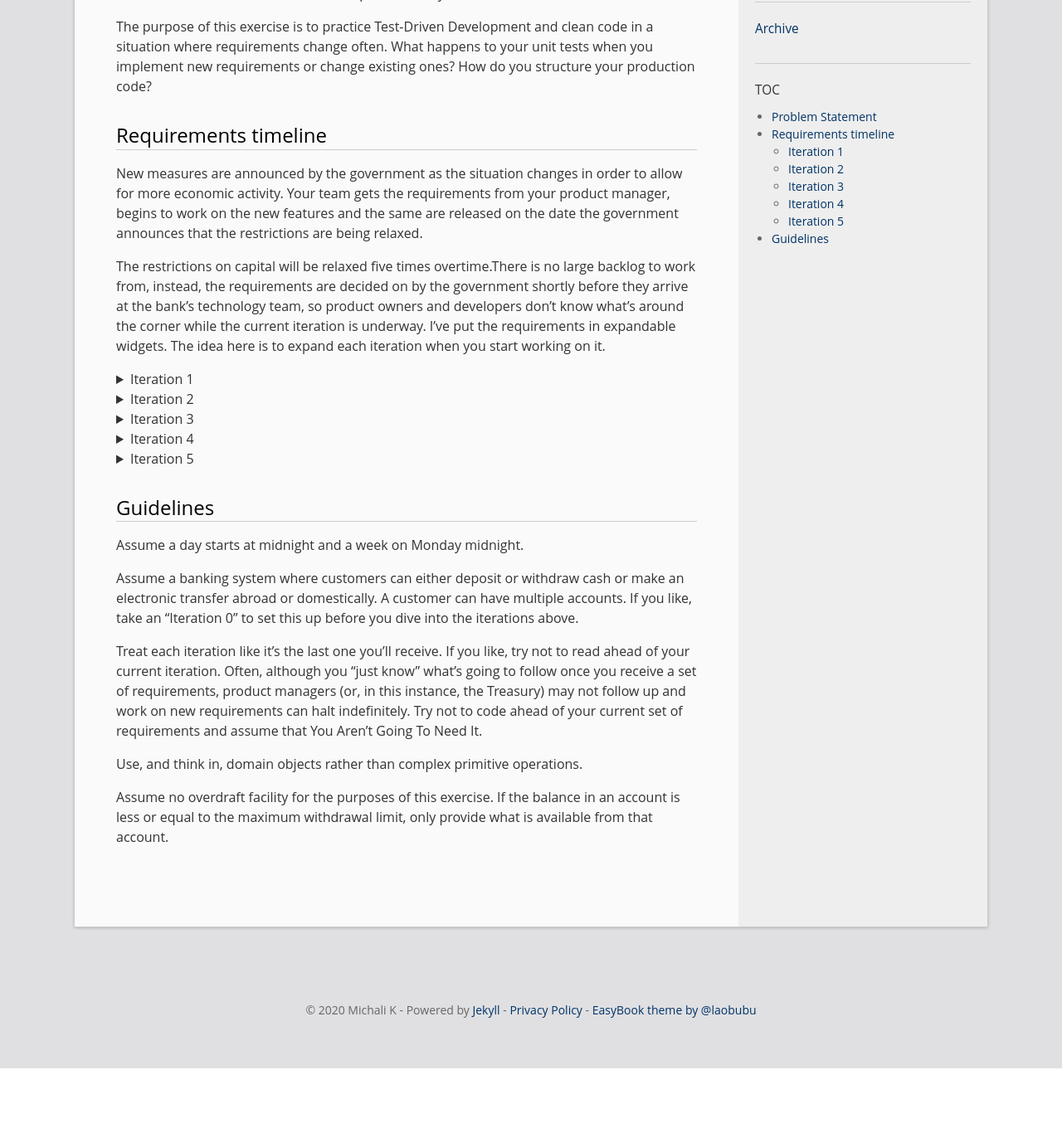
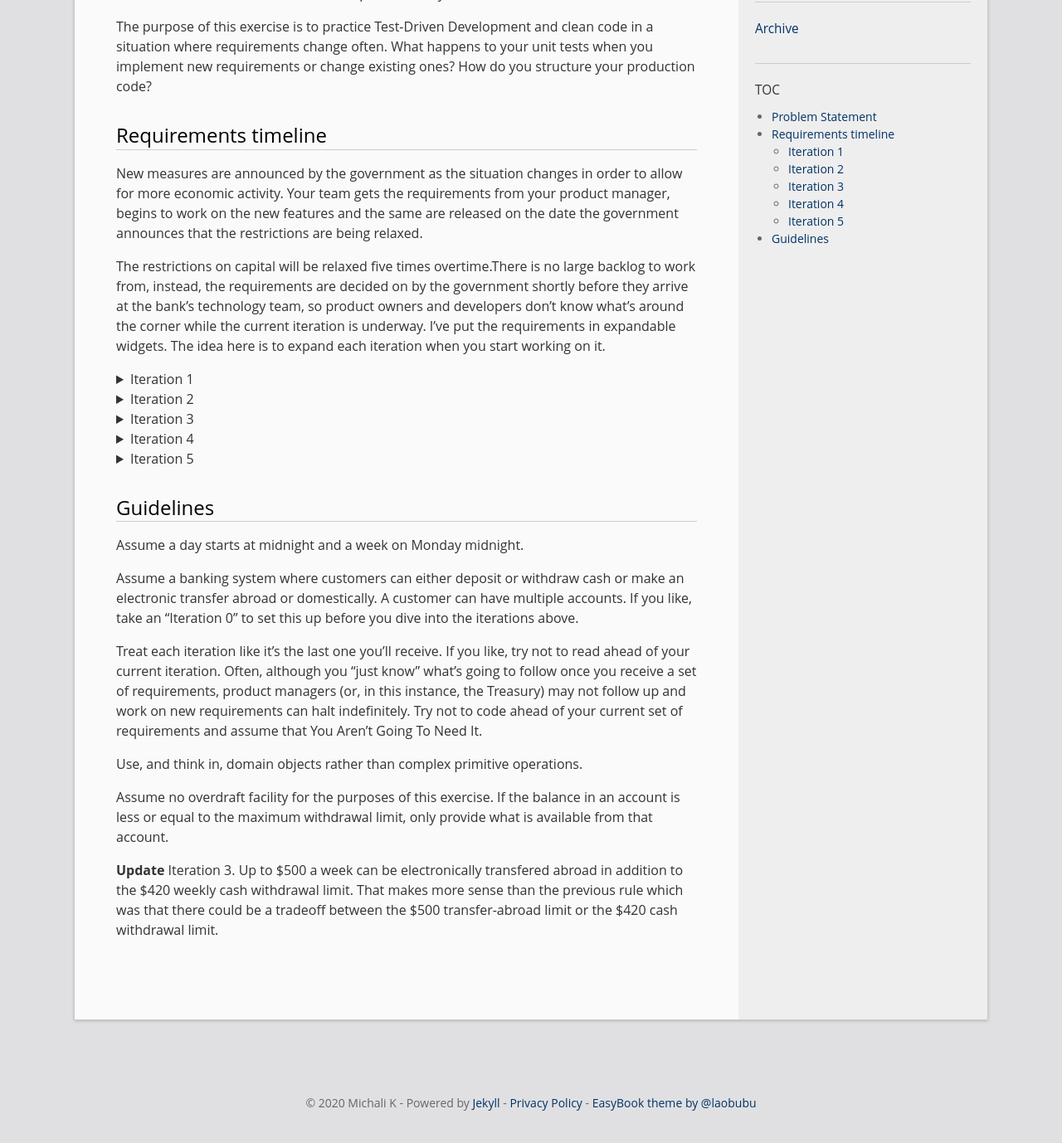
Before and after one commit to michali/blog, a Jekyll site: the page built from _posts/2020-05-02-capital-controls-programming-kata.md, in a window 1280 px wide and 1400 px high, scrolled down 655 px. Shown: the top 1378 px of the window at 83% size. Built offline with Jekyll 4.4.1, drawn with Linux system fonts in a browser that asks for light colours; comment, search, counter and statistics services are not loaded; before the commit the page ends 1943 px from its top, so only the background shows below that.

Commit message:
Updated post

```diff
--- a/_posts/2020-05-02-capital-controls-programming-kata.md
+++ b/_posts/2020-05-02-capital-controls-programming-kata.md
@@ -32,7 +32,7 @@ The restrictions on capital will be relaxed five times overtime.There is no larg
 <details>
   <summary>Iteration 1</summary>
   <h3>Iteration 1</h3>
-  A customer can withdraw up to $60 per day from each bank account. If they have more than one account with one institution, they can withdraw $60 per day from each one of them.<br/>
+  A customer can withdraw cash up to $60 per day from each bank account. If they have more than one account with one institution, they can withdraw $60 per day from each one of them.<br/>
   Only domestic electronic bank transfers are permitted (any amount).
   <ul>
     <li>
@@ -93,3 +93,6 @@ Treat each iteration like it's the last one you'll receive. If you like, try not
 Use, and think in, domain objects rather than complex primitive operations.
 
 Assume no overdraft facility for the purposes of this exercise. If the balance in an account is less or equal to the maximum withdrawal limit, only provide what is available from that account.
+
+**Update**
+Iteration 3. Up to $500 a week can be electronically transfered abroad in addition to the $420 weekly cash withdrawal limit. That makes more sense than the previous rule which was that there could be a tradeoff between the $500 transfer-abroad limit or the $420 cash withdrawal limit.
```
Also changed, not shown: other parts of _posts/2020-05-02-capital-controls-programming-kata.md (+1 -1 lines).
